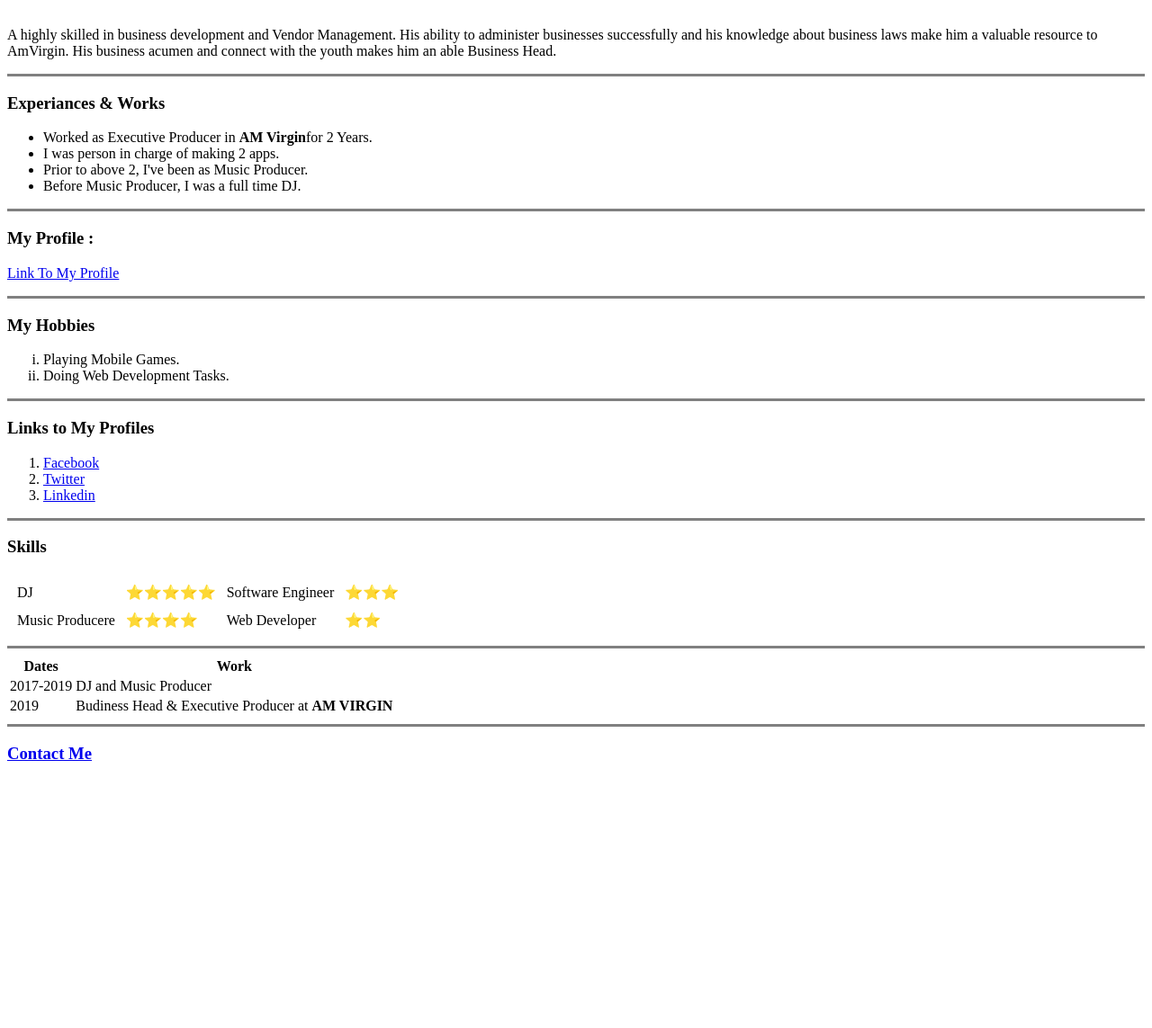
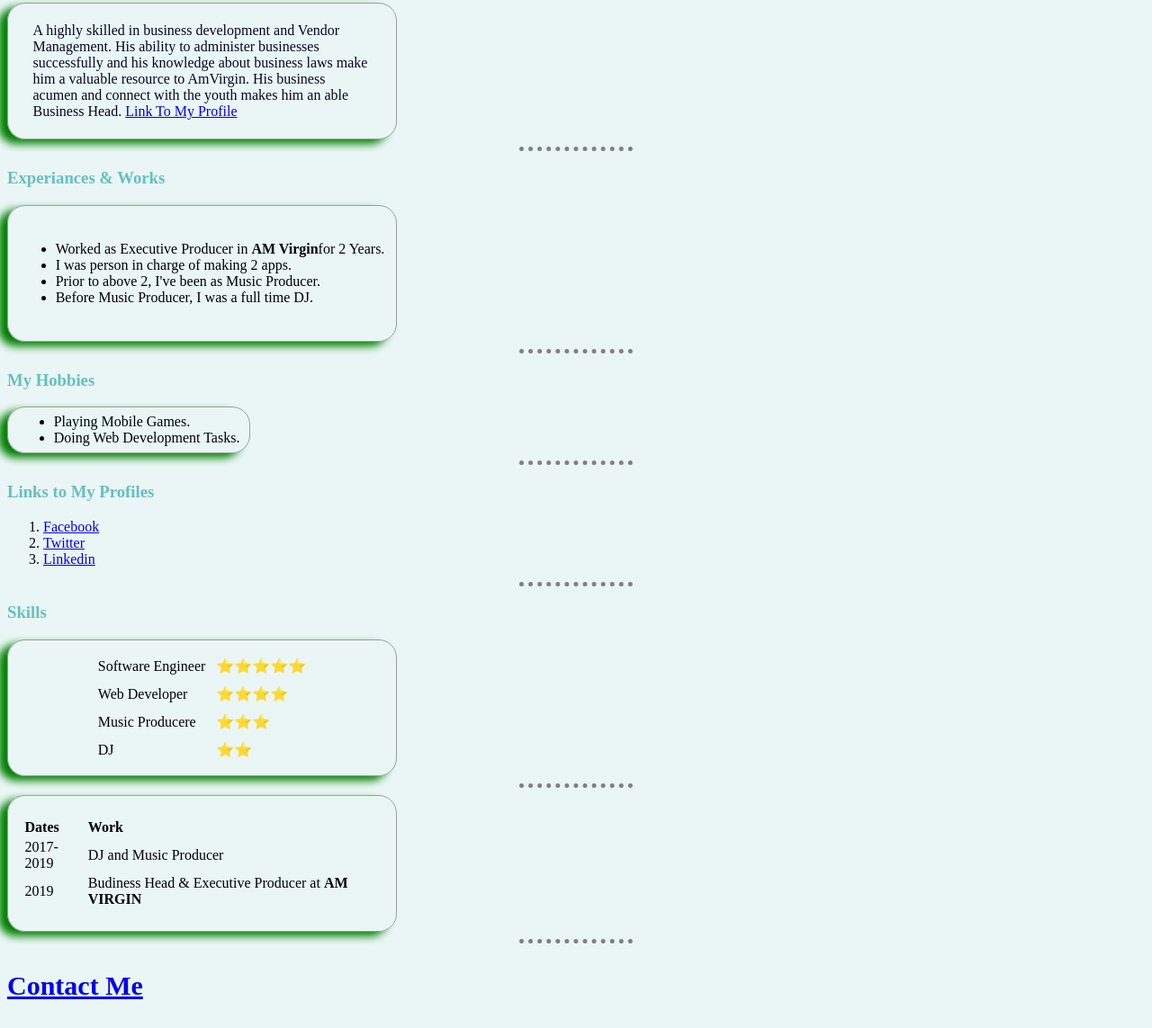
Before and after one commit to sn1perdj/cv, a plain HTML site: page index.html in a window 1280 px wide. Shown: the part 380-1523 px from the top of the page at 90% size. Before the commit the page ends 1248 px from the top, so only its background shows below. Drawn offline with Linux system fonts and the light colour scheme.

Commit message:
Add files via upload

```diff
--- /dev/null
+++ b/css/style.css
@@ -0,0 +1,76 @@
+/************************************* MAIN TAGS ****************************************************/
+
+body {
+    background-color: #EAF6F6;
+}
+
+hr {
+    border-style: none;
+    border-top-style: dotted;
+    border-color: grey;
+    border-width: 5px;
+    width: 10%;
+}
+
+img {
+    height: 250px;
+}
+
+h1 {
+    color: #66bfbf;
+    text-decoration: underline;
+    text-decoration-style: solid;
+    text-decoration-thickness: 2px;
+    text-decoration-color: rgb(152, 152, 165);
+}
+
+h3 {
+    color: #66bfbf;
+}
+
+div {
+    display: flex;
+    justify-content: center;
+    align-items: center;
+    font-size: 1rem;
+    position: relative;
+    width: 431px;
+    height: 150px;
+    border: 1px solid rgba(59,58,58,0.46);
+    border-radius: 20px;
+    box-shadow: -10px 5px 10px green;
+    top: 0;
+    transition: top ease 0.5s;
+}
+
+/************************************* Individual Class & Ids ****************************************************/
+
+.div:hover {
+    top: -50px;
+}
+
+.bio {
+    color: rgb(6, 6, 39);
+    width: 376px;
+    align-items: center;
+}
+
+.hobbies {
+    text-align: left;
+    width: 268px;
+    height: 50px;
+}
+
+.skills {
+    align-items: left;
+    justify-content: left;
+}
+
+.dates {
+    text-align: left;
+    width: 400px;
+}
+
+.contactme {
+    font-size: 30px;
+}
--- a/index.html
+++ b/index.html
@@ -5,6 +5,7 @@
     <meta http-equiv="X-UA-Compatible" content="IE=edge">
     <meta name="viewport" content="width=device-width, initial-scale=1.0">
     <title>Amit's Personal Site</title>
+    <link rel="stylesheet" href="css/style.css">
 </head>
 <body>
     <table cellspacing="30">
@@ -16,56 +17,68 @@
                     <dt><em>202 Kaale House</em></dt>
                     <dt><em>Bunder RD, Versova</em></dt>
                     <dt><em>Andgeri (W), Mumbai -400061</em></dt>
-                </dl></td>
+                </dl>
+            </td>
         </tr>
     </table>
-    <p>
+    <h3>My Bio</h3>
+    <div>
+        <p class="bio">
             A highly skilled in business development and Vendor Management. His ability to administer businesses successfully and his knowledge about business laws make him a valuable resource to AmVirgin. His business acumen and connect with the youth makes him an able Business Head.
+            <a href="https://amvirgin.in/team/">Link To My Profile</a>
         </p>
-    <hr size="3" noshade>
+    </div>
+    <hr>
     <h3>Experiances & Works</h3>
+    <div>
         <ul>
             <li>Worked as Executive Producer in <strong>AM Virgin</strong>for 2 Years.</li>
             <li>I was person in charge of making 2 apps.</li>
             <li>Prior to above 2, I've been as Music Producer.</li>
             <li>Before Music Producer, I was a full time DJ.</li>
         </ul>
-    <hr size="3" noshade>
-    <p>
-        <h3>My Profile : </h3>
-        <a href="https://amvirgin.in/team/">Link To My Profile</a>
-    </p>
-    <hr size="3" noshade>
+    </div>
+    <hr>
     <h3>My Hobbies</h3>
-    <ol type="i">
+    <div class="hobbies">
+        <ul>
             <li>Playing Mobile Games.</li>
             <li>Doing Web Development Tasks.</li>
-    </ol>
-    <hr size="3" noshade>
+        </ul>
+    </div>
+    <hr>
     <h3>Links to My Profiles</h3>
     <ol>
         <li><a href="https://www.facebook.com/Sn1PerdJ">Facebook</a></li>
         <li><a href="https://twitter.com/sn1perdj">Twitter</a></li>
         <li><a href="https://www.linkedin.com/in/sn1perdj/">Linkedin</a></li>
     </ol>
-    <hr size="3" noshade>
+    <hr>
     <h3>Skills</h3>
-    <table cellspacing="10">
+    <div>
+        <table class="skills" cellspacing="10" >
             <tr>
-            <td>DJ</td>
+                <td>Software Engineer</td>
                 <td>⭐⭐⭐⭐⭐</td>
-            <td>Software Engineer</td>
-            <td>⭐⭐⭐</td>
+            </tr>
+            <tr>
+                <td>Web Developer</td>
+                <td>⭐⭐⭐⭐</td>
             </tr>
             <tr>
                 <td>Music Producere</td>
-            <td>⭐⭐⭐⭐</td>
-            <td>Web Developer</td>
+                <td>⭐⭐⭐</td>
+
+            </tr>
+            <tr>
+                <td>DJ</td>
                 <td>⭐⭐</td>
             </tr>
         </table>
-    <hr size="3" noshade>
-    <table>
+    </div>
+    <hr>
+    <div>
+        <table class="dates">
             <thead>
                 <tr>
                     <th>Dates</th>
@@ -82,11 +95,9 @@
                     <td>Budiness Head & Executive Producer at <strong>AM VIRGIN</strong></td>
                 </tr>
             </tbody>
-        <tfoot>
-
-        </tfoot>
         </table>
-    <hr size="3" noshade>
-    <h3><a href="contactme.html">Contact Me</a></h3>
+    </div>
+    <hr>
+    <h3 class="contactme"><a href="contactme.html">Contact Me</a></h3>
 </body>
 </html>
```
Also changed, not shown: contactme.html (+20 -11 lines). Lines whose indentation alone changed are shown as unchanged.
